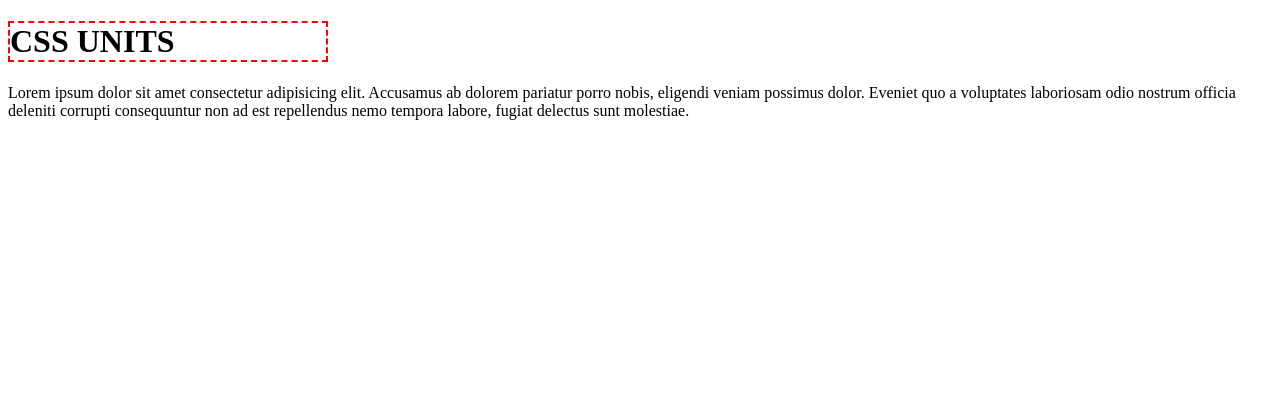
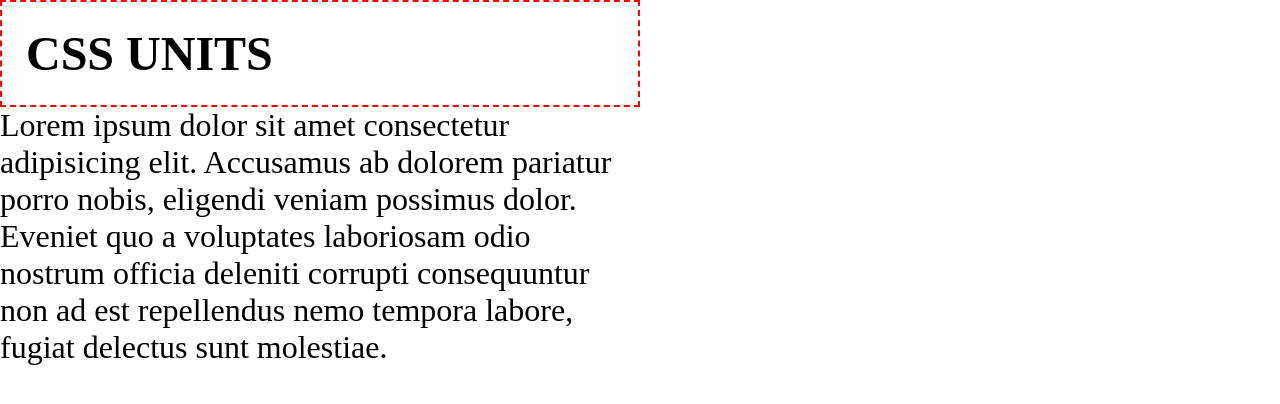
Before and after one commit to vedant-vaidya-77/web-dev-progress, a plain HTML site: page CSS/chapter 4 (units and sizes)/index.html in a window 1280 px wide. Drawn offline with Linux system fonts and the light colour scheme.

Commit message:
CSS file modified

```diff
--- a/CSS/chapter 4 (units and sizes)/index.html
+++ b/CSS/chapter 4 (units and sizes)/index.html
@@ -1,5 +1,6 @@
 <!DOCTYPE html>
 <html lang="en">
+
 <head>
     <meta charset="UTF-8">
     <meta http-equiv="X-UA-Compatible" content="IE=edge">
@@ -7,11 +8,16 @@
     <title>Units and sizes</title>
     <link rel="stylesheet" href="style.css">
 </head>
+
 <body>
     <header>
         <h1>CSS UNITS</h1>
     </header>
-    <p>Lorem ipsum dolor sit amet consectetur adipisicing elit. Accusamus ab dolorem pariatur porro nobis, eligendi veniam possimus dolor. Eveniet quo a voluptates laboriosam odio nostrum officia deleniti corrupti consequuntur non ad est repellendus nemo tempora labore, fugiat delectus sunt molestiae.</p>
+    <main>
+        <p>Lorem ipsum dolor sit amet consectetur adipisicing elit. Accusamus ab dolorem pariatur porro nobis, eligendi
+            veniam possimus dolor. Eveniet quo a voluptates laboriosam odio nostrum officia deleniti corrupti
+            consequuntur non ad est repellendus nemo tempora labore, fugiat delectus sunt molestiae.</p>
+    </main>
+</body>
 
-</body>
 </html>
--- a/CSS/chapter 4 (units and sizes)/style.css
+++ b/CSS/chapter 4 (units and sizes)/style.css
@@ -1,8 +1,29 @@
-header{
-    width: 50%;
+*{
+    margin: 0;
+    padding: 0;
+    box-sizing: border-box;
+}
+
+body{
+    width: 100%;
+    min-height: 100vh;
 }
 
 h1 {
     border: 2px dashed red;
     width: 50%;
+    font-size: 3rem;
+    padding: 0.5em;
 }
+
+main{
+    /* width: 50vw; */
+    /* use percentage instead */
+    /* background-color: #7fffd4; */
+    font-size: 2rem;
+}
+
+p{
+    font-size: 2rem;
+    width: 40ch;
+}
--- /dev/null
+++ b/CSS/chapter 5 (box model)/style.css
@@ -0,0 +1,37 @@
+*{
+    margin: 0;
+    padding: 0;
+    box-sizing: border-box;
+}
+
+.container{
+    border: 2px dotted red;
+    border-top: 5px double blue;
+    border-left: 5px dashed black;
+    /* border-top-color: ; */
+    /* border-top-style: ; */
+    font-size: 1.5rem;
+    padding: 1.5em;
+    /* margin-top: 1.5em; */
+    margin: 1.5em;
+    /* margin-right: 2em; */
+    /* margin-bottom: 2 em; */
+    /* margin-left: 2em; */
+    /* top right bottom left  */
+    padding: 1em 2em 3em 4em;
+    outline: 5px solid purple;
+    outline-offset: 5px;
+    /* offset pushes the outline */
+}
+
+.circle{
+    margin: 3rem auto;
+    /* auto will centre in horizontally */
+    background-color: gold;
+    width: 100px;
+    height: 100px;
+    border: 2px solid black;
+    border-radius: 50px;
+    outline: 2px solid red;
+    outline-offset: 0.25rem;
+}
```
Also changed, not shown: CSS/chapter 5 (box model)/index.html (added, +27 -0 lines).
